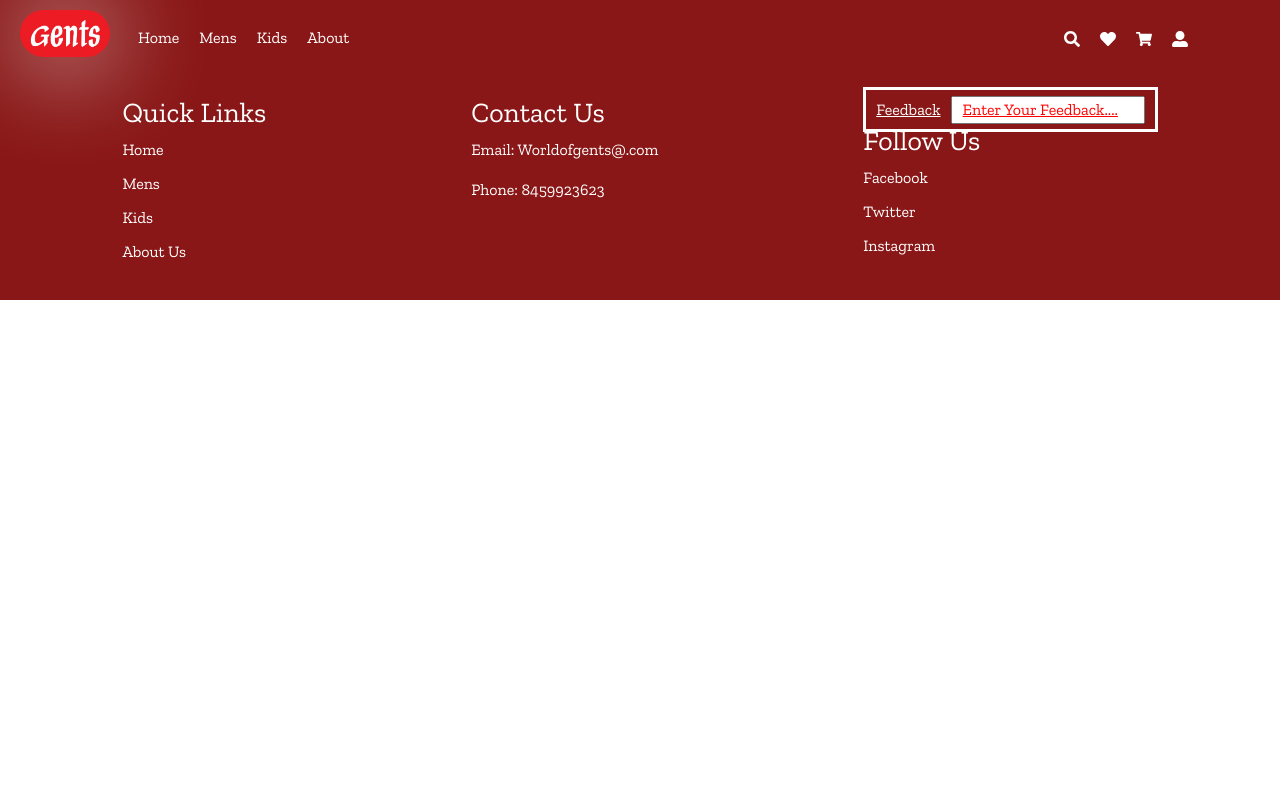
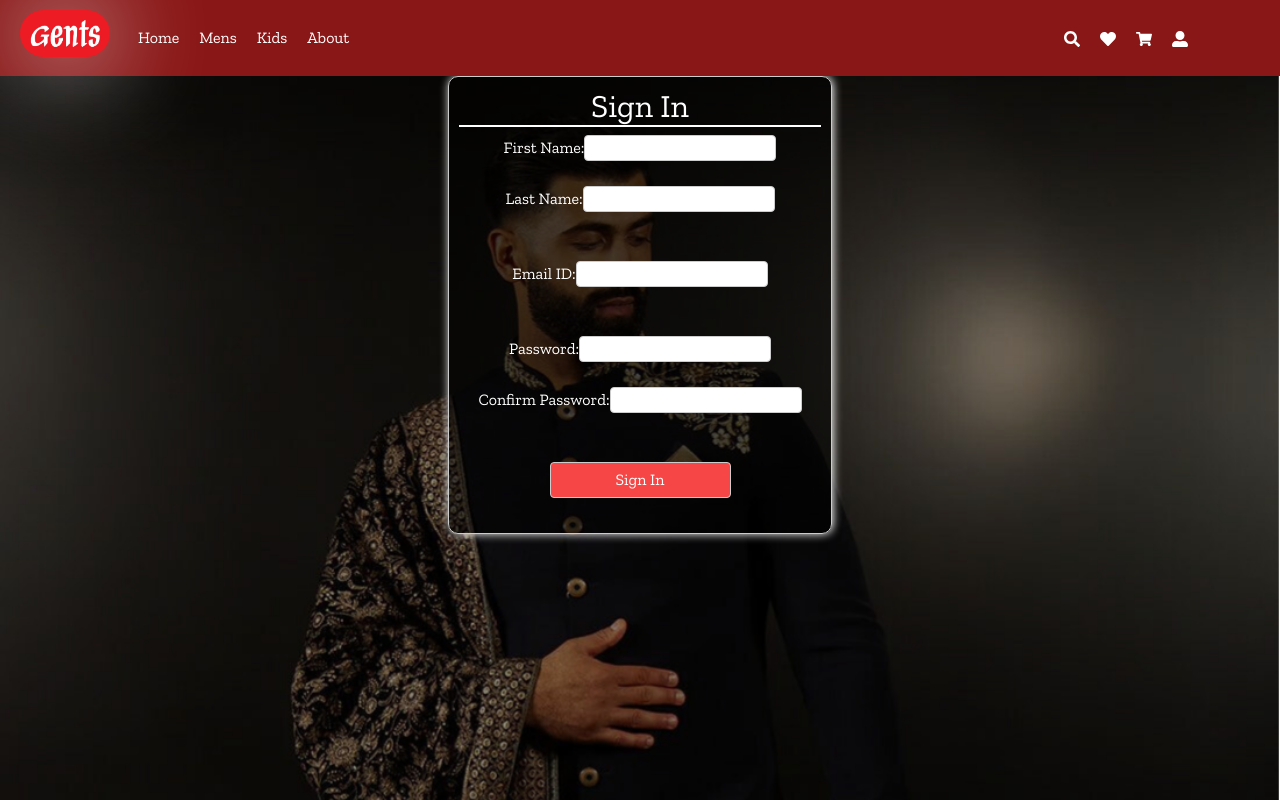
Before and after one commit to We-Incognito/GentsNanded, a React (Create React App) app: page / in a window 1280 px wide. Shown: the top 800 px of the page. Built offline with nearby package versions, Linux system fonts and the light colour scheme.

Commit message:
Modify App.js

```diff
--- a/src/App.js
+++ b/src/App.js
@@ -6,20 +6,22 @@ import Home from "./Pages/Home.jsx";
 import Mens from "./Pages/Mens.jsx";
 import About from "./Components/About.jsx";
 import Kids from "./Pages/Kids.jsx";
-
+import SignIn from "./Pages/SignIn.jsx";
 
 const App = () => {
   return (
     <div className="App">
+      {/* {cuurRoute === "/" || cuurRoute === "/signup" ? <></> : <Header />} */}
       <Header />
-
-        <Routes>
-          <Route path="/home" element={<Home />} />
-          <Route path="/mens" element={<Mens/>} />
-          <Route path="/kids" element={<Kids/>} />
-          <Route path="/about" element={<About/>} />
-        </Routes>
-        <Footer />
+      <Routes>
+        <Route path="/" element={<SignIn />} />
+        <Route path="/home" element={<Home />} />
+        <Route path="/mens" element={<Mens />} />
+        <Route path="/kids" element={<Kids />} />
+        <Route path="/about" element={<About />} />
+      </Routes>
+      <Footer />
+      {/* {cuurRoute === "/" || cuurRoute === "/signup" ? <></> : <Footer />} */}
     </div>
   );
 };
```
